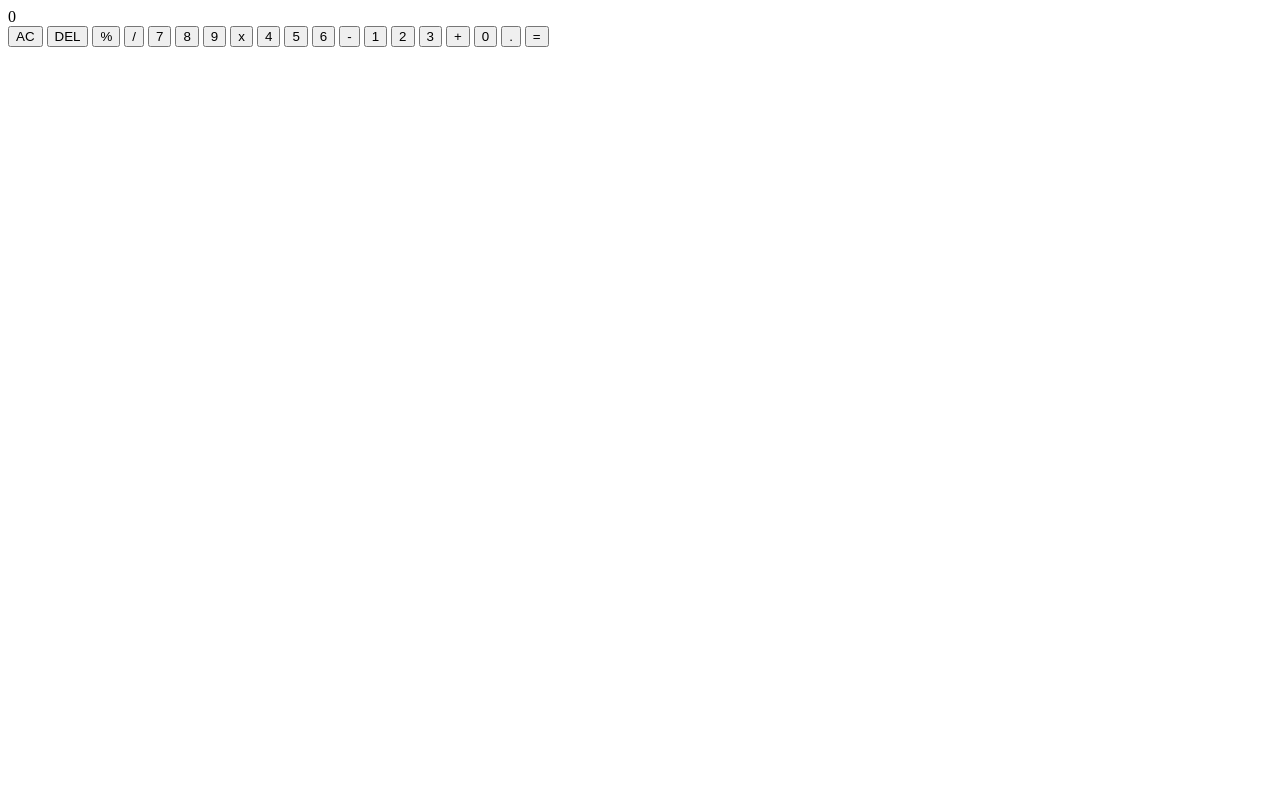
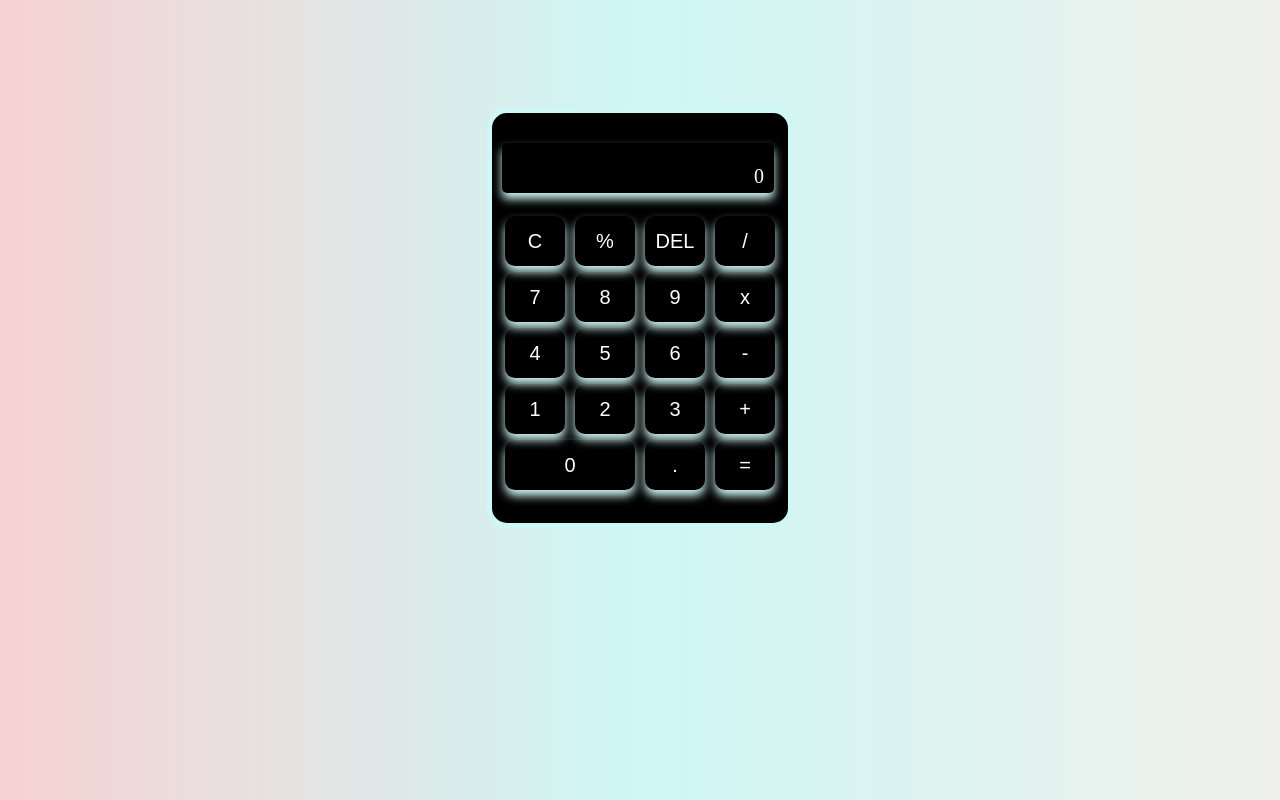
Before and after one commit to SharjeelAhmed25/Smit-Assighment, a plain HTML site: page pages/calculator/index.html in a window 1280 px wide. Drawn offline with Linux system fonts and the light colour scheme.

Commit message:
asighment add

```diff
--- a/pages/calculator/app.js
+++ b/pages/calculator/app.js
@@ -0,0 +1,52 @@
+var expression = "";
+
+var exp = document.getElementById("exp");
+var result = document.getElementById("result");
+
+function calculator(value) {
+
+
+    if (value === 'C') {
+
+         expression = "";
+        exp.innerText = "";
+        result.innerText = "0";
+
+        return;
+
+
+}
+
+
+
+    if (value === 'DEL') {
+        expression = expression.slice(0, -1);
+        exp.innerText = expression;
+        return;
+    }
+
+    if (value === '=') {
+        if(expression === "") {
+            result.innerText = "0";
+            return;
+        }
+
+        var finalExp = "";
+        for (var i = 0; i < expression.length; i++) {
+            if (expression[i] === 'x') {
+                finalExp += '*';
+            } else {
+                finalExp += expression[i];
+            }
+        }
+
+        var answer = eval(finalExp);
+        result.innerText = answer;
+        return;
+    }
+
+
+    expression += value;
+    exp.innerText = expression;
+    return;
+}
--- a/pages/calculator/index.html
+++ b/pages/calculator/index.html
@@ -3,115 +3,58 @@
 <head>
 <meta charset="UTF-8">
 <meta name="viewport" content="width=device-width, initial-scale=1.0">
-<title> Calculator</title>
-
-
+<title>Calculator</title>
+<link rel="stylesheet" href="./style.css">
 </head>
 
 <body>
 
-    <div class="calculator">
+<div class="calculator">
 
-         <div class="output">
-
-        <div class="expression"></div>
-        <div class="result">0</div>
-
+    <div class="output">
+        <div class="expression" id="exp"></div>
+        <div class="result" id="result">0</div>
     </div>
 
     <div class="button">
 
-        <button class="clear" onClick="">AC</button>
-        <button onClick="">DEL</button>
-        <button onClick="">%</button>
-        <button class="operator" onClick="">/</button>
+        <div class="1row">
+            <button class="same" onclick="calculator('C')">C</button>
+            <button class="same" onclick="calculator('%')">%</button>
+            <button class="same" onclick="calculator('DEL')">DEL</button>
+            <button class="same" onclick="calculator('/')">/</button>
+        </div>
 
-        <button onClick="">7</button>
-        <button class="8">8</button>
-        <button onclick="">9</button>
-        <button class="mul" onClick="">x</button>
+        <div class="2row">
+            <button class="same" onclick="calculator('7')">7</button>
+            <button class="same" onclick="calculator('8')">8</button>
+            <button class="same" onclick="calculator('9')">9</button>
+            <button class="same" onclick="calculator('x')">x</button>
+        </div>
 
-        <button onclick="">4</button>
-        <button onclick="">5</button>
-        <button onclick="">6</button>
-        <button class="mins" onclick="">-</button>
+        <div class="3row">
+              <button class="same" onclick="calculator('4')">4</button>
+            <button class="same" onclick="calculator('5')">5</button>
+            <button class="same" onclick="calculator('6')">6</button>
+            <button class="same mins" onclick="calculator('-')">-</button>
+        </div>
 
-        <button onClick="">1</button>
-        <button onClick="">2</button>
-        <button onClick="">3</button>
-        <button class="plus" onClick="">+</button>
+        <div class="4row">
+            <button class="same" onclick="calculator('1')">1</button>
+            <button class="same" onclick="calculator('2')">2</button>
+              <button class="same" onclick="calculator('3')">3</button>
+            <button class="same" onclick="calculator('+')">+</button>
+        </div>
 
-        <button onClick="">0</button>
-        <button onClick="">.</button>
-        <button class="equal" onClick="">=</button>
-    </div>
-
+        <div class="5row">
+            <button class="same alg" onclick="calculator('0')">0</button>
+            <button class="same" onclick="calculator('.')">.</button>
+            <button class="same" onclick="calculator('=')">=</button>
+        </div>
 
     </div>
+</div>
 
+<script src="./app.js"></script>
 </body>
 </html>
-
-
-
-<!-- <div class="calculator">
-
-    <div class="display-box">
-        <div class="expression" id="expression"></div>
-        <div class="result" id="result">0</div>
-    </div>
-
-    <div class="buttons">
-        <button class="clear" onclick="clearAll()">AC</button>
-        <button onclick="deleteLast()">DEL</button>
-        <button onclick="append('%')">%</button>
-        <button class="operator" onclick="append('/')">÷</button>
-
-        <button onclick="append('7')">7</button>
-        <button onclick="append('8')">8</button>
-        <button onclick="append('9')">9</button>
-        <button class="operator" onclick="append('*')">×</button>
-
-        <button onclick="append('4')">4</button>
-        <button onclick="append('5')">5</button>
-        <button onclick="append('6')">6</button>
-        <button class="operator" onclick="append('-')">−</button>
-
-        <button onclick="append('1')">1</button>
-        <button onclick="append('2')">2</button>
-        <button onclick="append('3')">3</button>
-        <button class="operator" onclick="append('+')">+</button>
-
-        <button onclick="append('0')">0</button>
-        <button onclick="append('.')">.</button>
-        <button class="equal" onclick="calculate()">=</button>
-    </div>
-
-</div> -->
-
-<!-- <script>
-let expression = document.getElementById("expression");
-let result = document.getElementById("result");
-
-function append(value){
-    expression.innerText += value;
-}
-
-function clearAll(){
-    expression.innerText = "";
-    result.innerText = "0";
-}
-
-function deleteLast(){
-    expression.innerText = expression.innerText.slice(0,-1);
-}
-
-function calculate(){
-    try{
-        let res = eval(expression.innerText);
-        result.innerText = res;
-    }catch{
-        result.innerText = "Error";
-    }
-}
-</script> -->
--- /dev/null
+++ b/pages/calculator/style.css
@@ -0,0 +1,75 @@
+body{
+    display: flex;
+    justify-content: center;
+    align-items: center;
+         background: linear-gradient(90deg, #f7d2d2, #cef7f5, #f0f0eb);
+
+}
+
+.calculator{
+    margin-top: 100px;
+    border: 5px solid #cef7f5;
+    padding: 30px 10px ;
+    border-radius: 20px;
+      background-color: black;
+
+
+}
+
+.same{
+    background-color: transparent;
+    width: 60px;
+    height: 50px;
+    margin: 3px;
+    font-size: 20px;
+    color: white;
+   border: none;
+   border-radius: 10px;
+   box-shadow:0px  6px 10px #cef7f5;
+   cursor: pointer;
+   transition: 0.1s ease-in all;
+}
+.alg{
+    width: 130px;
+}
+.output{
+    display: flex;
+    flex-direction: column;
+    justify-content: center;
+    align-items: flex-end;
+    width: 272px;
+    margin-bottom: 20px;
+    /* border: 1px solid black;  */
+    border-radius: 5px;
+   box-shadow:0px  6px 10px #cef7f5;
+    height: 50px;
+}
+.expression{
+    height: 50%;
+    padding: 5px 10px;
+    color: white;
+}
+.result{
+    font-size: 20px;
+    padding: 5px 10px;
+    height: 50%;
+    color: white;
+
+
+}
+.same:hover{
+    background-color: #cef7f5;
+    color: black;
+}
+
+@media (max-width: 321px){
+    .calculator{
+    margin-top: 100px;
+    padding: 10px 10px ;
+      width: 100%;
+      }
+
+.same{
+    margin: 2px;
+}
+}
```
Also changed, not shown: index.html (+11 -11 lines), assets/images/calculator.png (added).
